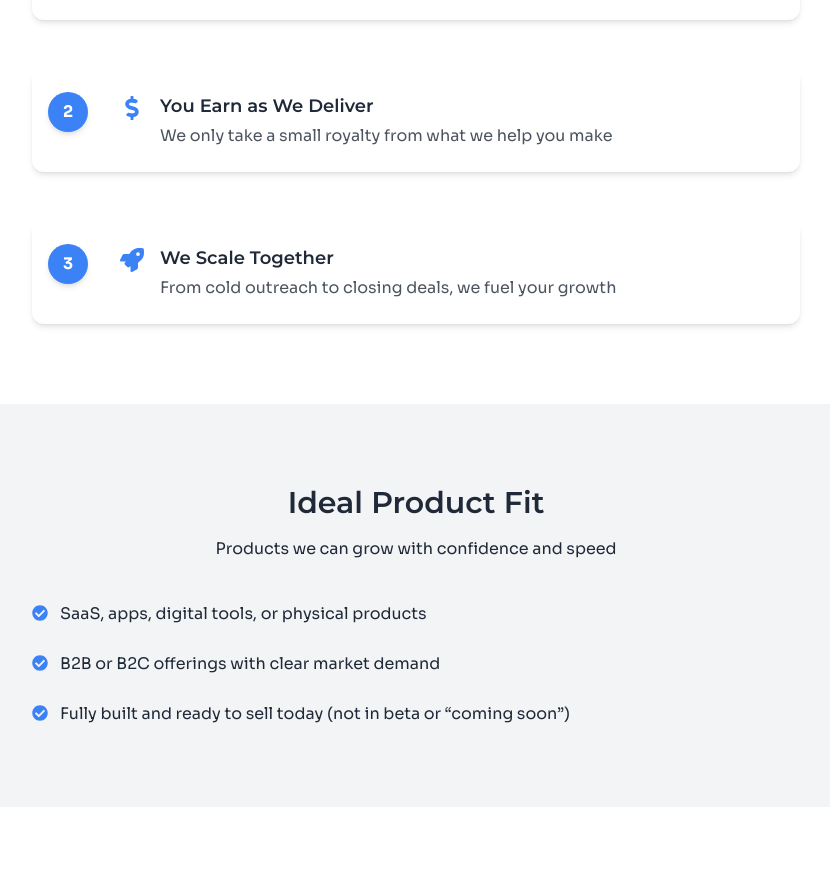
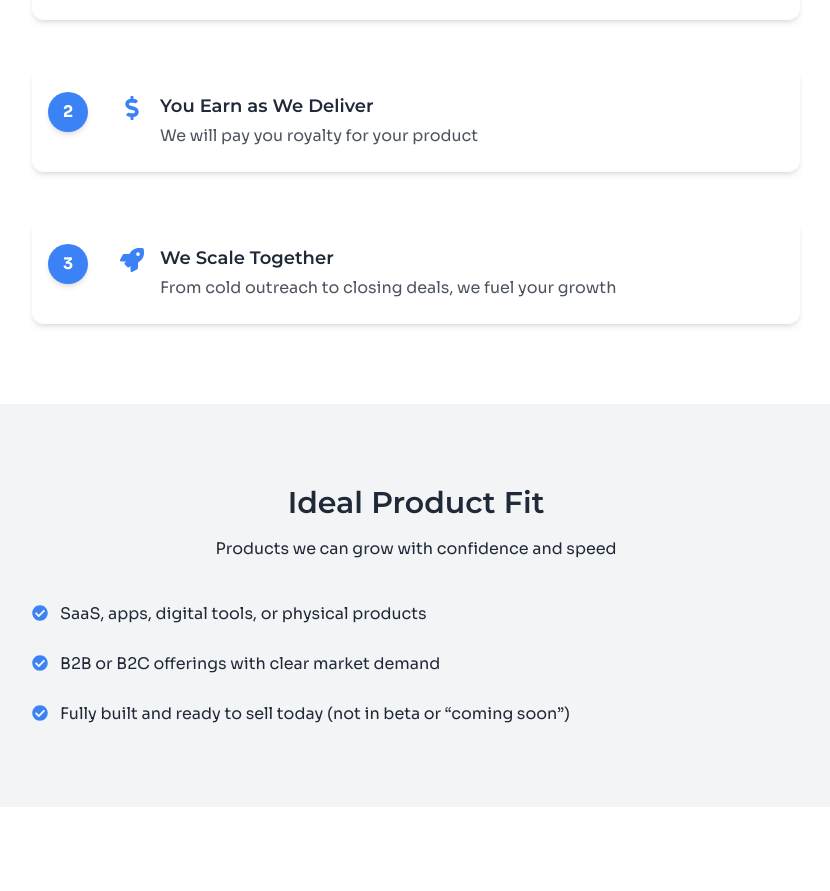
Before and after one commit to trubotai/trubot_ai_web, a Next.js app: page /partners/royalty-program in a window 1280 px wide. Shown: the part 1620-2511 px from the top of the page, without its empty margins (224-1054 px from the left). Built offline with nearby package versions, Linux system fonts and the light colour scheme.

Commit message:
fix: update royalty program page content

```diff
--- a/app/ui/libs/constants/partners/royalty-program.ts
+++ b/app/ui/libs/constants/partners/royalty-program.ts
@@ -47,7 +47,7 @@ const stepList = [
   },
   {
     title: "You Earn as We Deliver",
-    description: "We only take a small royalty from what we help you make",
+    description: "We will pay you royalty for your product",
     icon: FaDollarSign,
   },
   {
```
